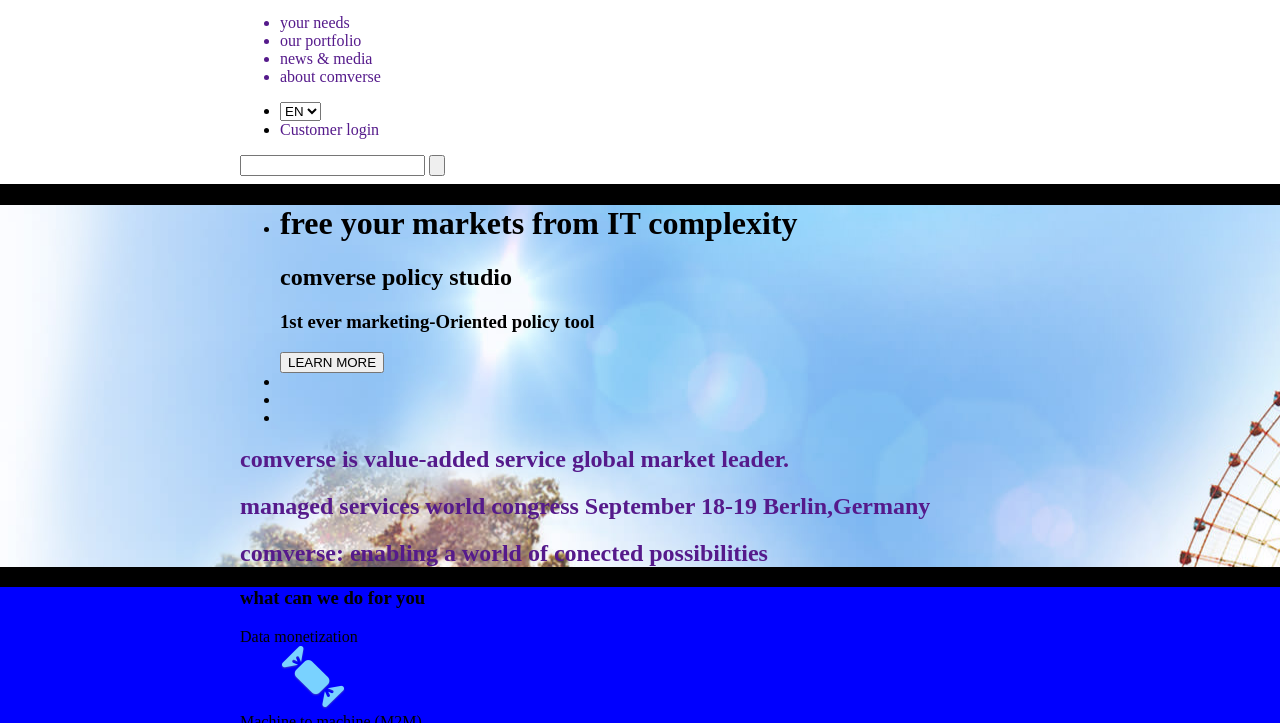
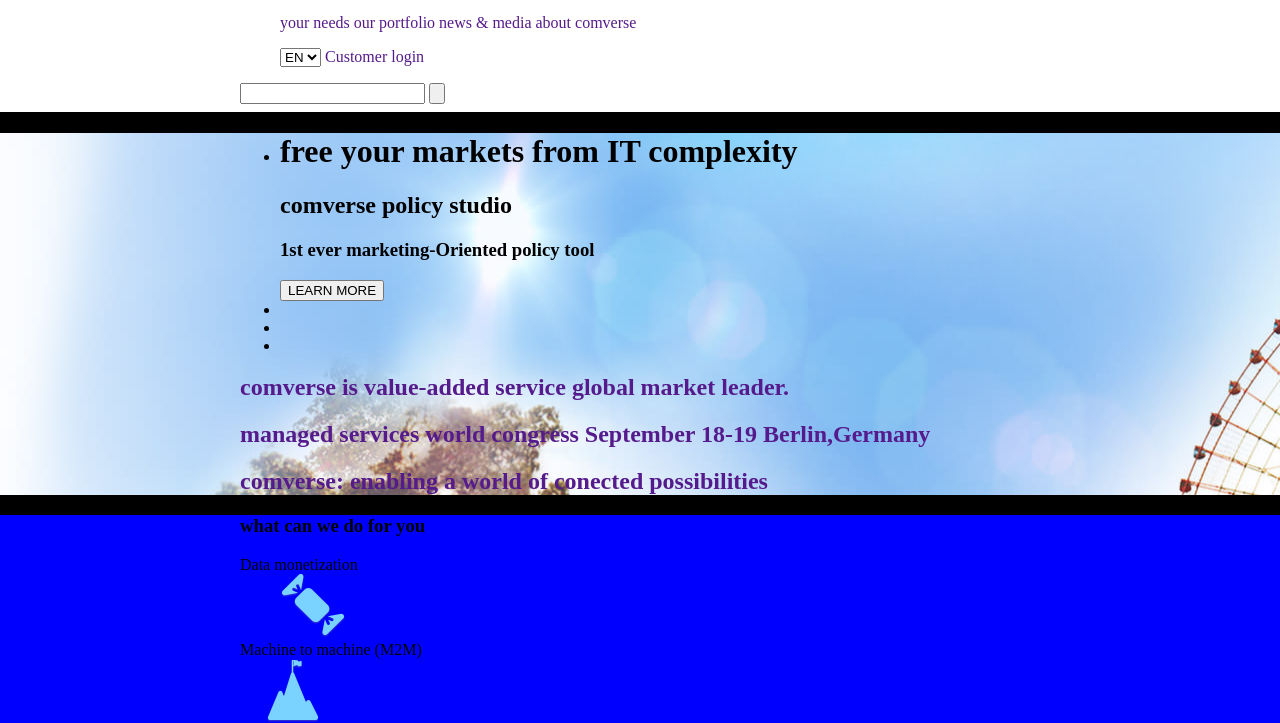
Before and after one commit to Mohammad-Rayyan/comverse, a plain HTML site: page index.html in a window 1280 px wide. Shown: the part 76-799 px from the top of the page. Drawn offline with Linux system fonts and the light colour scheme.

Commit message:
class change

```diff
--- a/css/main.css
+++ b/css/main.css
@@ -29,6 +29,10 @@ nav{
 	padding-bottom: 8px;
 }
 
+.navList li{
+	display: inline;
+}
+
 
 main{
 	background-image: url("../img/slide-bg-complexity.jpg");
--- a/index.html
+++ b/index.html
@@ -9,7 +9,7 @@
 		<header>
 			<div class="container">
 				<nav>
-					<a href="" class="inlineBlock">
+					<a href="" >
 						<img src="img/comverse-logo.png" alt="comverse logo">
 					</a>
 					<ul class="navList">
@@ -19,7 +19,7 @@
 						<a href=""><li>about comverse</li></a>
 					</ul>
 					<aside>
-						<ul>
+						<ul class="navList">
 						<li>
 							<select>
 							  <option value="En">EN</option>
```
